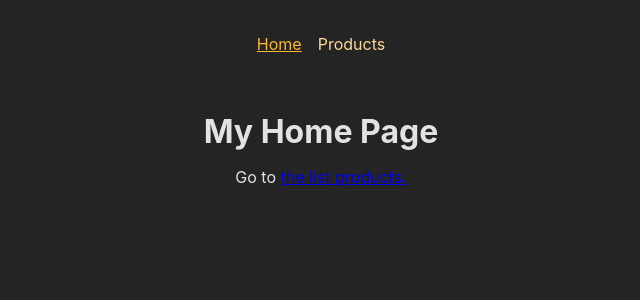
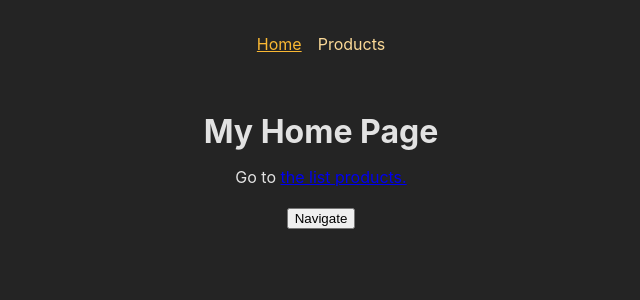
Before and after one commit to sheptianbagjautama/react-routing, a React (Create React App) app: page / in a window 1280 px wide. Shown: the top 300 px of the page, without its empty margins (319-959 px from the left). Built offline with nearby package versions, Linux system fonts and the light colour scheme.

Commit message:
Navigatin programmatically

```diff
--- a/src/pages/Home.js
+++ b/src/pages/Home.js
@@ -1,12 +1,20 @@
-import { Link } from "react-router-dom";
+import { Link, useNavigate } from "react-router-dom";
 
 function HomePage() {
+  const navigate = useNavigate();
+
+  function navigateHandler() {
+    navigate("/products");
+  }
   return (
     <>
       <h1>My Home Page</h1>
       <p>
         Go to <Link to="/products">the list products.</Link>
       </p>
+      <p>
+        <button onClick={navigateHandler}>Navigate</button>
+      </p>
     </>
   );
 }
```
